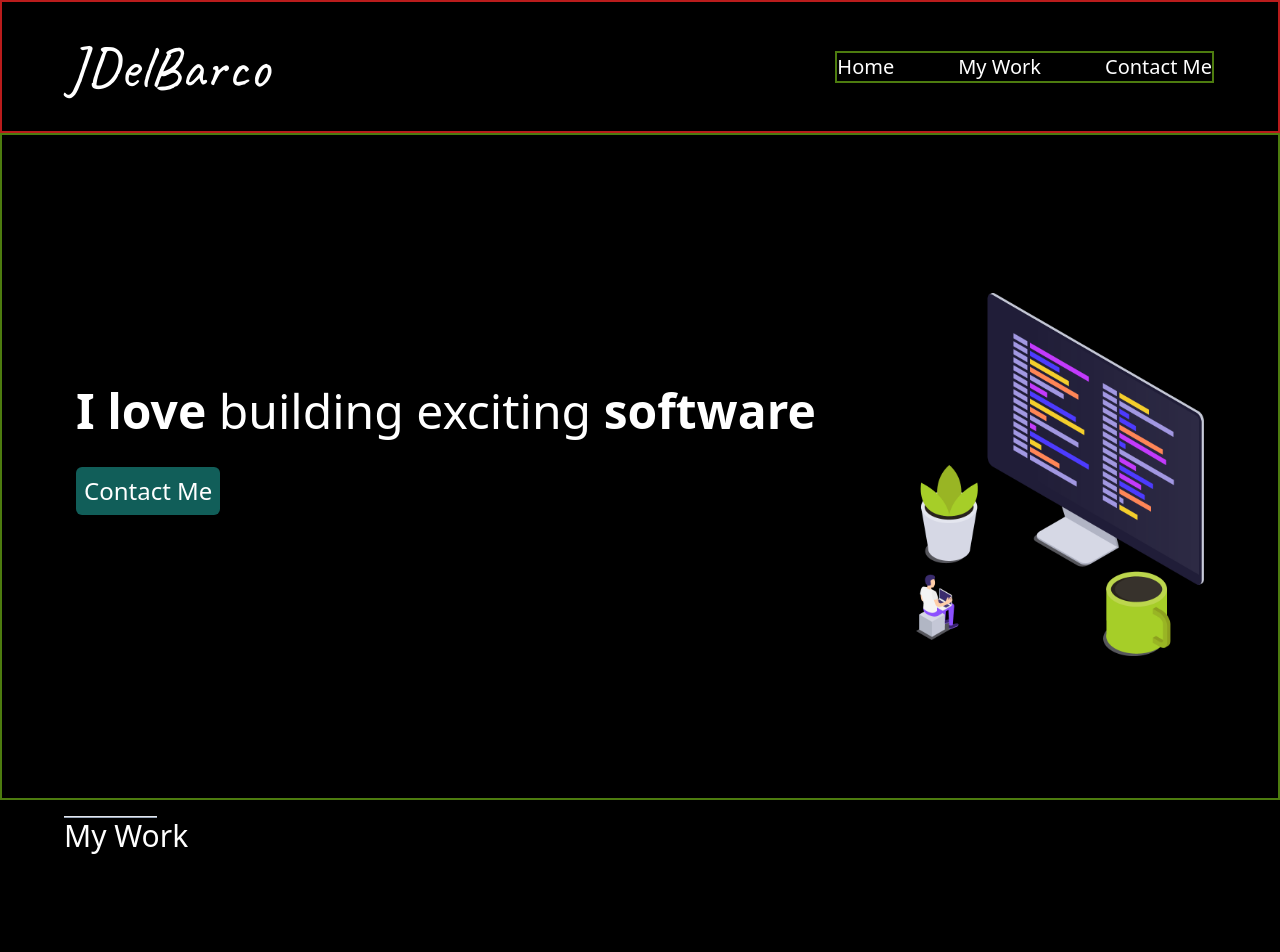
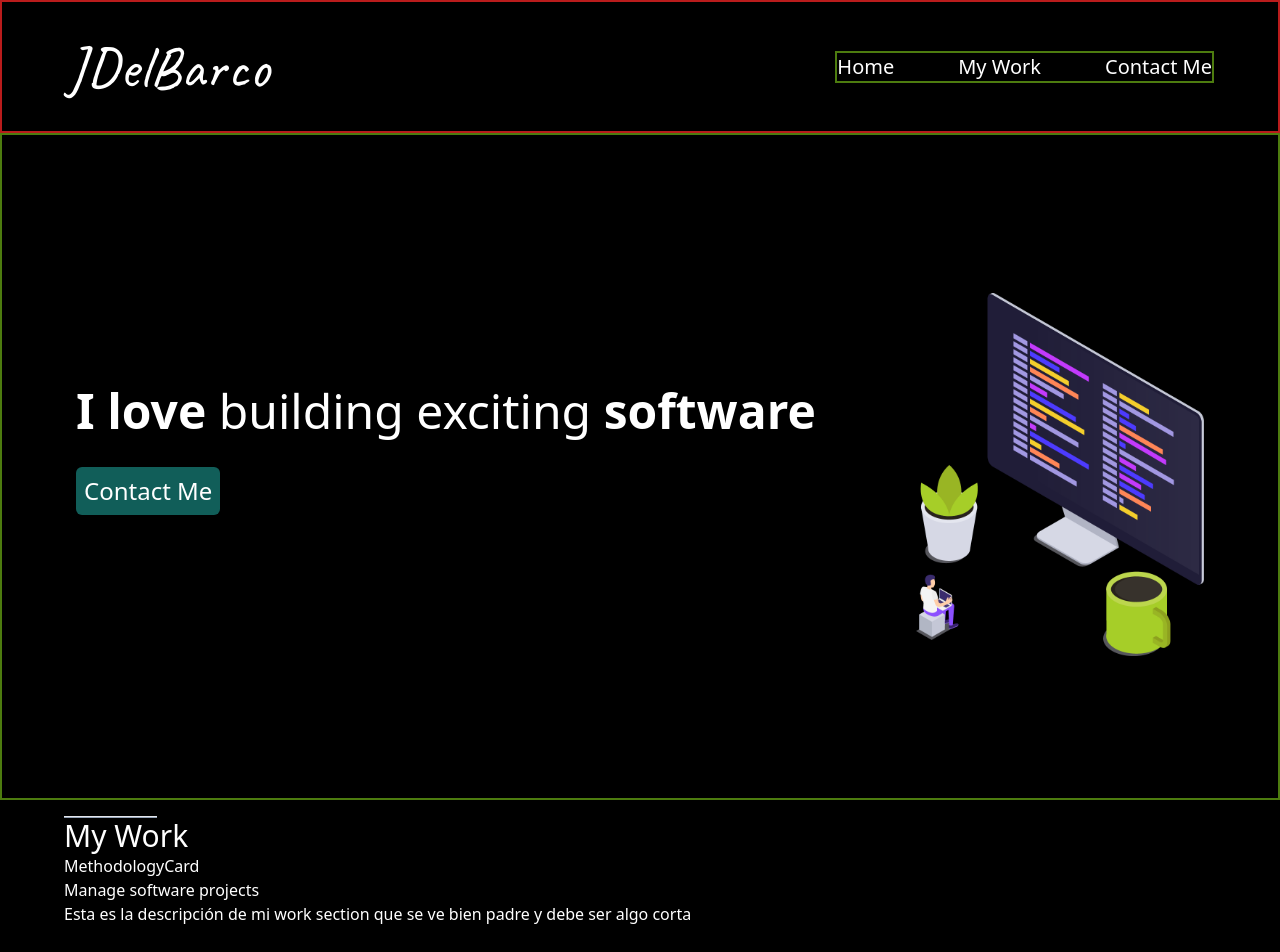
Before and after one commit to Jdelbarcogarza/jdelbarco.com, a Next.js app: page / in a window 1280 px wide. Shown: the top 952 px of the page. Built offline with nearby package versions, Linux system fonts and the light colour scheme.

Commit message:
added work section

```diff
--- a/pages/index.js
+++ b/pages/index.js
@@ -3,10 +3,20 @@ import Image from 'next/image'
 import { Navbar } from '../components/Navbar'
 import HeroImage from '../public/images/Coding_PNG.png'
 import { SectionTitle } from '../components/Sectiontitle'
+import { MethodologyCard } from '../components/MethodologyCard'
+
+// import of images for work section (methodology part)
+import Manage from '../public/images/workSectionSVG/manage.svg'
 
 export default function Home() {
 
   const webPageSections = ["Home", "My Work", "Contact Me"]
+
+  const workMethodology = [
+    {title: "Manage software projects", image: Manage,
+     description: "Esta es la descripción de mi work section\
+      que se ve bien padre y debe ser algo corta"}
+  ]
 
   return (
     <main className='h-screen w-full text-white bg-black'>
@@ -26,7 +36,7 @@ export default function Home() {
 
           <div className=' w-56 mt-4
           md:w-72'>
-            <Image src={HeroImage} alt='/' objectFit='cover' layout='responsive' />
+            <Image src={HeroImage} alt='/' objectFit='cover' layout='responsive' priority/>
           </div>
 
           <div className='flex flex-col content-center mb-16 md:mb-0 w-fit'>
@@ -38,10 +48,23 @@ export default function Home() {
       </section>
 
 
-      {/** Section: My Work */}
+      {/** Section: My Work
+           HEX COLOR USED FOR UNDRAW SVGs: #07A291
+      */}
       <section className='h-full w-full bg-black px-16 pt-4'>
 
         <SectionTitle title={'My Work'} />
+
+        {workMethodology.map((obj ,id) => {
+          return (
+          <MethodologyCard
+          key={id}
+          title={obj.title}
+          section={obj.section}
+          description={obj.description}
+            />
+          )
+        })}
 
       </section>
 
```
